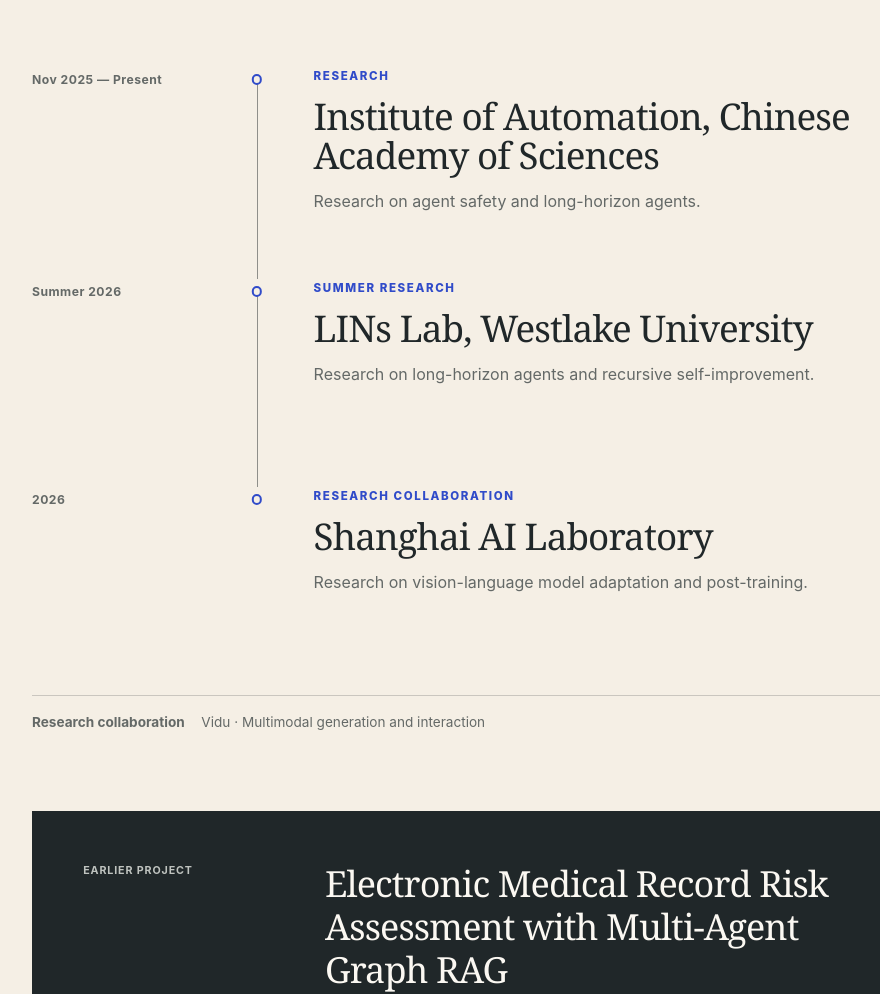
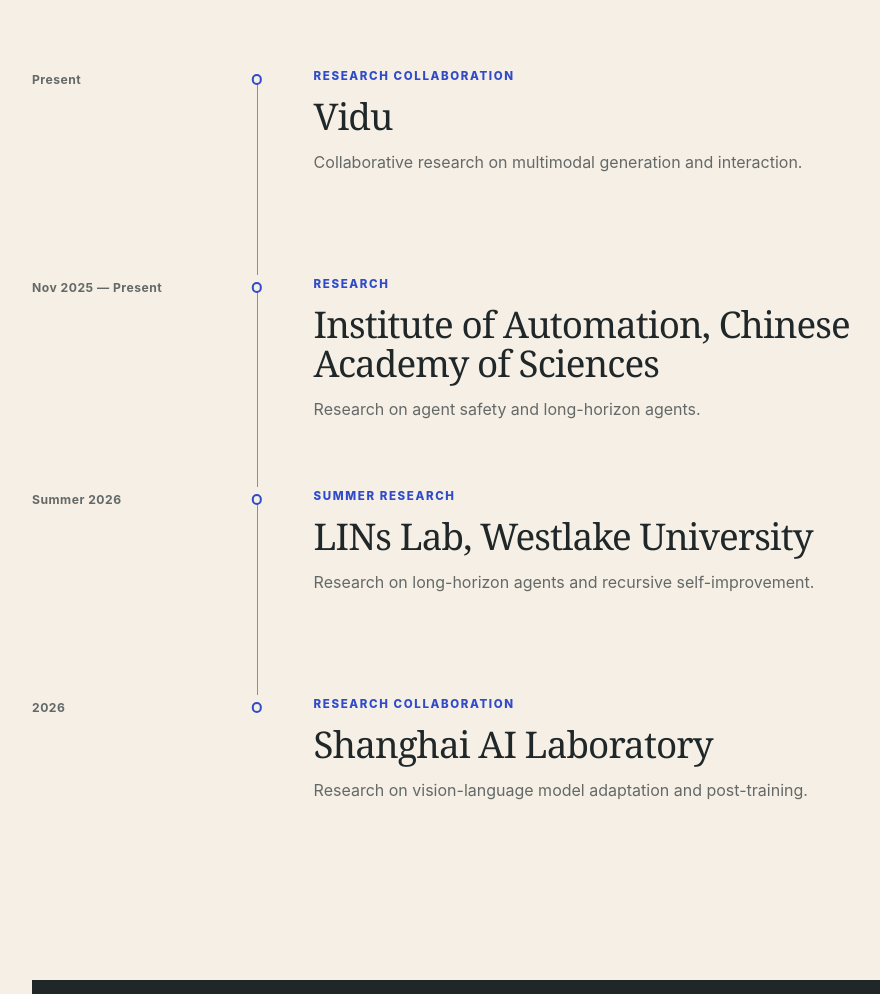
Before and after one commit to scy2004/scy2004.github.io, a plain HTML site: page index.html in a window 1280 px wide. Shown: the part 6449-7443 px from the top of the page, without its empty margins (48-928 px from the left). Drawn offline with Linux system fonts and the light colour scheme.

Commit message:
style: promote Vidu collaboration to present experience

```diff
--- a/index.html
+++ b/index.html
@@ -12,7 +12,7 @@
     <meta property="og:image" content="https://scy2004.github.io/assets/profile.jpg?v=20261029">
     <title>Chengyi Sun — AI Researcher</title>
     <link rel="icon" href="favicon.svg" type="image/svg+xml">
-    <link rel="stylesheet" href="styles.css?v=20261029-collaboration">
+    <link rel="stylesheet" href="styles.css?v=20261029-vidu-present">
   </head>
   <body id="top">
     <a class="skip-link" href="#main-content">Skip to main content</a>
@@ -186,6 +186,15 @@
         </div>
 
         <div class="timeline">
+          <article class="timeline-item" data-experience="vidu">
+            <p class="timeline-date">Present</p>
+            <div class="timeline-marker" aria-hidden="true"></div>
+            <div class="timeline-content">
+              <p class="timeline-role">Research Collaboration</p>
+              <h3>Vidu</h3>
+              <p>Collaborative research on multimodal generation and interaction.</p>
+            </div>
+          </article>
           <article class="timeline-item">
             <p class="timeline-date">Nov 2025 — Present</p>
             <div class="timeline-marker" aria-hidden="true"></div>
@@ -214,8 +223,6 @@
             </div>
           </article>
         </div>
-
-        <p class="collaboration-note collaboration-note-experience"><span>Research collaboration</span> Vidu · Multimodal generation and interaction</p>
 
         <article class="earlier-project">
           <div class="project-label">
--- a/styles.css
+++ b/styles.css
@@ -738,20 +738,7 @@
 }
 
 .timeline {
-  margin-bottom: 0;
-}
-
-.collaboration-note-experience {
   margin-bottom: clamp(3rem, 6vw, 5rem);
-  padding-top: 1rem;
-  border-top: 1px solid var(--line);
-  font-size: 0.85rem;
-}
-
-.collaboration-note-experience span {
-  display: inline-block;
-  margin-right: 0.8rem;
-  font-weight: 650;
 }
 
 .timeline-item {
```
Also changed, not shown: 1 other file.
